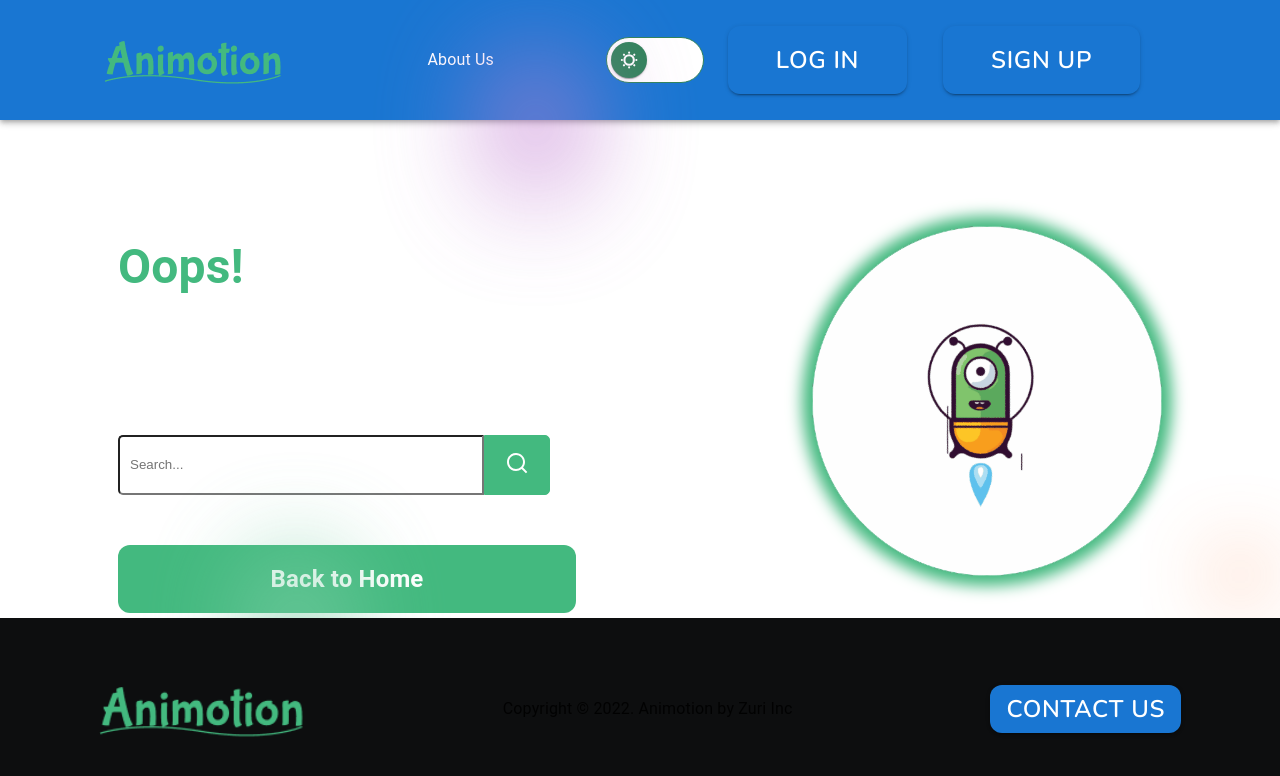
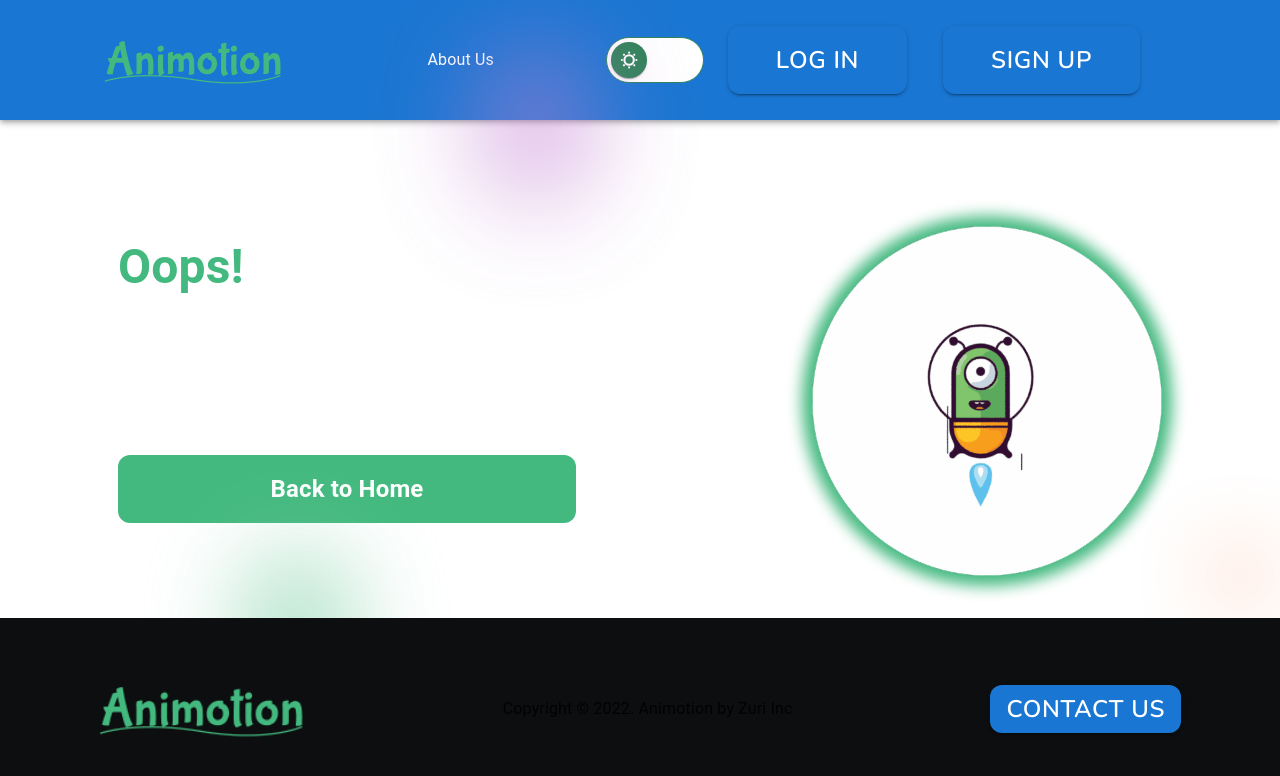
Before and after one commit to zuri-training/Anime-lib_T94-frontend-, a React (Create React App) app: page /404 in a window 1280 px wide. Shown: the top 776 px of the page. Built offline with nearby package versions, Linux system fonts and the light colour scheme.

Commit message:
fourth commit

```diff
--- a/src/pages/Error/Error.js
+++ b/src/pages/Error/Error.js
@@ -1,39 +1,25 @@
+import { Link } from 'react-router-dom'
+
+import RoundImg from "../../assets/images/Frame 5988.gif"
 import './Error.css'
-import CircleImg from "../../assets/images/Vector.svg"
-import RoundImg from "../../assets/images/Frame 5988.gif"
+
 const Error = () => {
     return (
-     <div className="container">
-
-
-        <div className="circle"></div>
-
+        <div className="container">
+            <div className="circle"></div>
             <div className="Errortext">
                 <h3> Oops!</h3>
                 <p className="pp"> We can't seem to find the page you <br/> are looking for...</p>
-                <form>
-                    <div className="searchbutton">
-                    <input type="search" placeholder="Search..."/>
-                    <button className="searchbtn" type="submit">
-                        <img src={CircleImg} alt="search icon"/>
-                    </button>
-                    </div>
-                </form>
-                <a className="homebtn" href="#"> Back to Home </a>
+                <Link to="/landing" className="homebtn">Back to Home</Link>
             </div>
-
             <div className="icon">
-                <img src={RoundImg} className="gif"/>
+                <img src={RoundImg} className="gif" alt="round gif"/>
             </div>
 
             <div className="circle2"></div>
             <div className="circle3"></div>
+        </div>
+    );
+};
 
-
-
-
-
-      </div>
-    );
-  };
-  export default Error;
+export default Error;
```
